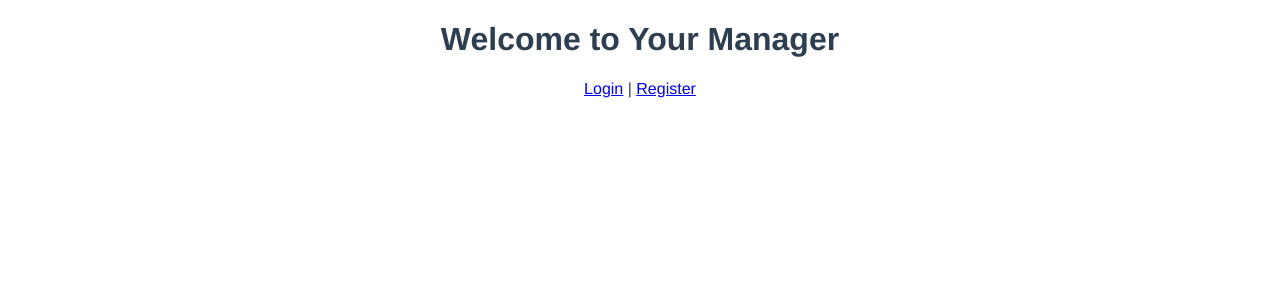
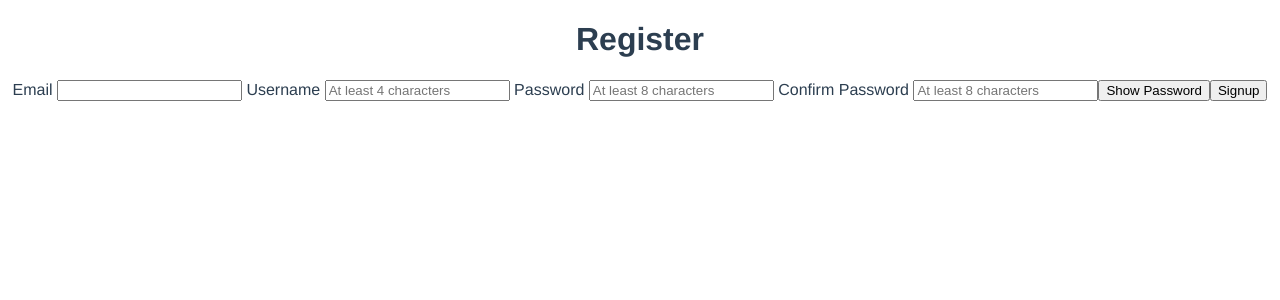
Before and after one commit to CWRU-KHAN/your-manager, a Vue app: page /signup in a window 1280 px wide. Before the commit this address led to /. Shown: the top 300 px of the page. Built offline with nearby package versions, Linux system fonts and the light colour scheme.

Commit message:
signup skeleton and login tweaks

```diff
--- a/src/router.js
+++ b/src/router.js
@@ -3,6 +3,7 @@ import Router from 'vue-router'
 import Home from './views/Home.vue'
 import Dashboard from './views/Dashboard.vue'
 import Login from './views/Login.vue'
+import Signup from './views/Signup.vue'
 import BandCreator from './views/BandCreator.vue'
 import BandDashboard from './views/BandDashboard.vue'
 import EventCreator from './views/EventCreator.vue'
@@ -38,6 +39,11 @@ export default new Router({
       },
     },
     {
+      path: '/signup',
+      name: 'signup',
+      component: Signup
+    },
+    {
       path: '/band/create',
       name: 'bandCreator',
       component: BandCreator
--- a/src/views/Login.vue
+++ b/src/views/Login.vue
@@ -1,12 +1,14 @@
 <template>
   <div>
+    <h1>Login</h1>
     <form>
+
       <label for="username"> Username
         <input
           id='username'
           type="text"
           v-model="username"
-          autocomplete="username" /> {{ username.length > 3 ? '' : 'At least 4 characters' }}
+          autocomplete="username" />
       </label>
 
       <label for="password"> Password
@@ -15,19 +17,21 @@
           name="password"
           v-model="password"
           autocomplete="current-password"
-          :type="show1 ? 'text' : 'password'" /> {{ password.length > 7 ? '' : 'At least 8 characters' }}
+          :type="show1 ? 'text' : 'password'" />
       </label>
+
       <button
         @click="show1 = !show1"
         type="button">
           {{ !show1 ? "Show Password" : "Hide Password" }}
       </button>
+
       <button
         @click='submit'
-        :disabled="!valid"
         type="button">
           Login
       </button>
+
     </form>
 
   </div>
@@ -45,26 +49,18 @@ export default {
     }
   },
 
-  computed: {
-    valid() {
-      return this.password.length > 7 && this.username.length > 3
-    }
-  },
-
   methods: {
     submit() {
-      if (this.valid) {
       const credentials = {
         userName: this.username,
         password: this.password
       }
 
-        this.$store.dispatch('authUser', credentials)
+      this.$store.dispatch('userLogin', credentials)
         .then(() => {
           this.$store.state.userToken ? this.$router.push({ name: 'dashboard' }) : this.password = ''
         })
     }
   }
 }
-}
 </script>
--- a/src/views/Signup.vue
+++ b/src/views/Signup.vue
@@ -1,5 +1,68 @@
 <template>
   <div>
+    <h1>Register</h1>
+    <form>
+
+      <p v-if="errors.length">
+        <b>Please correct the following error(s):</b>
+        <ul>
+          <li v-for="error in errors" :key="error">{{ error }}</li>
+        </ul>
+      </p>
+
+      <label for="email"> Email
+        <input
+          type="text"
+          id="email"
+          v-model="email"
+          autocomplete="email"
+        />
+      </label>
+
+      <label for="username"> Username
+        <input
+          type="text"
+          id="username"
+          v-model="username"
+          placeholder="At least 4 characters"
+
+        />
+      </label>
+
+      <label for="password"> Password
+        <input
+          :type="show1 ? 'text' : 'password'"
+          id="password"
+          v-model="password"
+          placeholder="At least 8 characters"
+          autocomplete="new-password"
+        />
+      </label>
+
+      <label for="confirmPassword"> Confirm Password
+        <input
+          :type="show1 ? 'text' : 'password'"
+          id="confirmPassword"
+          v-model="confirmPassword"
+          placeholder="At least 8 characters"
+          autocomplete="new-password"
+        />
+      </label>
+
+      <button
+        @click="show1 = !show1"
+        type="button">
+          {{ !show1 ? "Show Password" : "Hide Password" }}
+      </button>
+
+      <button
+        @click='submit'
+
+        type="button">
+          Signup
+      </button>
+
+    </form>
 
   </div>
 </template>
@@ -7,6 +70,45 @@
 <script>
 
 export default {
+  name: "Signup",
 
+  data() {
+    return {
+      username: '',
+      password: '',
+      confirmPassword: '',
+      email: '',
+      show1: false,
+      errors: []
+    }
+  },
+
+  methods: {
+    submit() {
+      this.errors = []
+
+      if (this.username.length < 4) this.errors.push('Username 4 characters or longer required.')
+      if (this.password.length < 8) this.errors.push('Password 8 characters or longer required.')
+      if (this.password !== this.confirmPassword) this.errors.push('Password and Confirm Password must match.')
+      if (!this.validEmail(this.email)) this.errors.push('Must use a valid email.')
+
+
+      if (!this.errors.length) {
+        const credentials = {
+          userName: this.username,
+          password: this.password,
+          email: this.email
+        }
+
+        this.$store.dispatch('createUser', credentials)
+          .then(() => this.$router.push({ name: 'login' }))
+      }
+    },
+
+    validEmail(email) {
+      const re = /^(([^<>()\[\]\\.,;:\s@"]+(\.[^<>()\[\]\\.,;:\s@"]+)*)|(".+"))@((\[[0-9]{1,3}\.[0-9]{1,3}\.[0-9]{1,3}\.[0-9]{1,3}\])|(([a-zA-Z\-0-9]+\.)+[a-zA-Z]{2,}))$/
+      return re.test(email)
+    }
+  }
 }
 </script>
```
Lines whose indentation alone changed are shown as unchanged.
